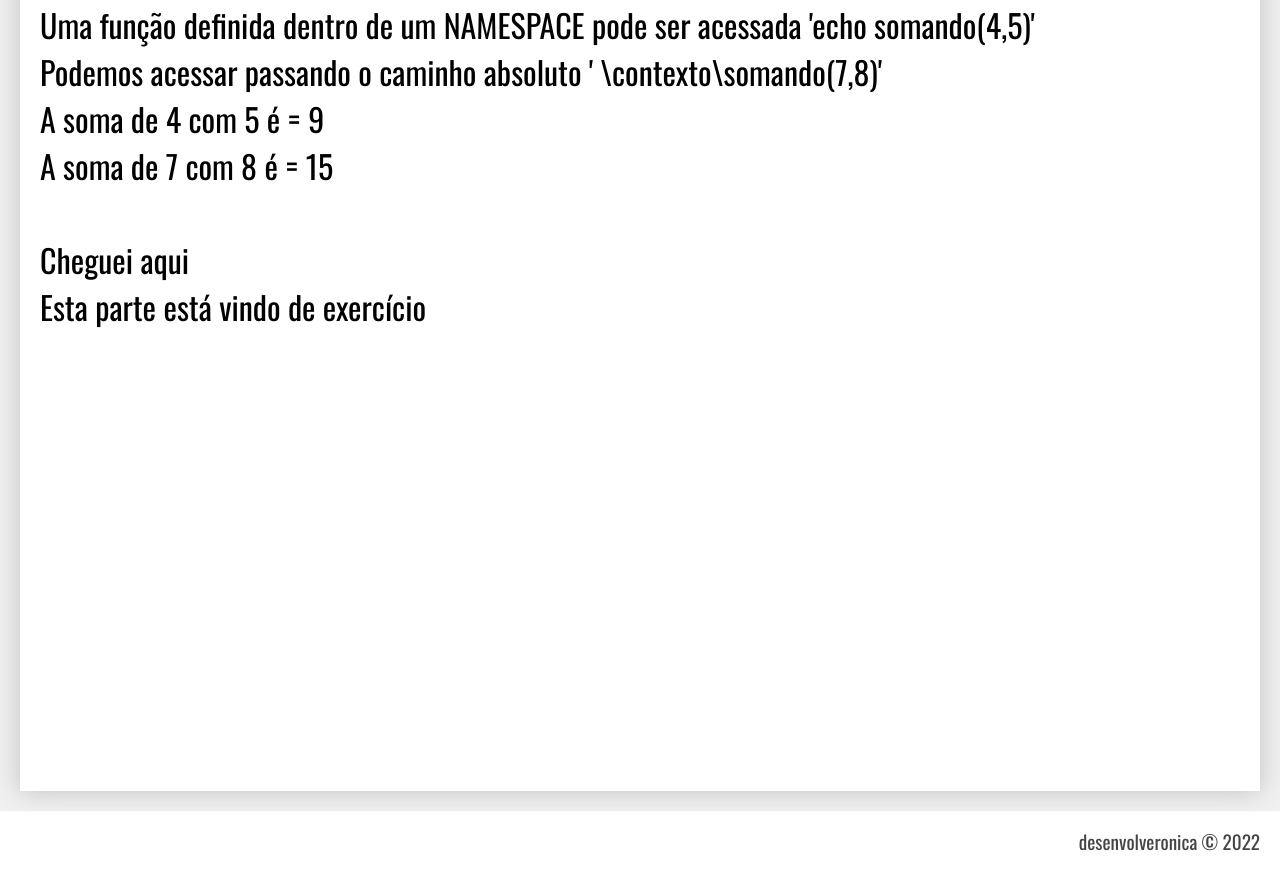
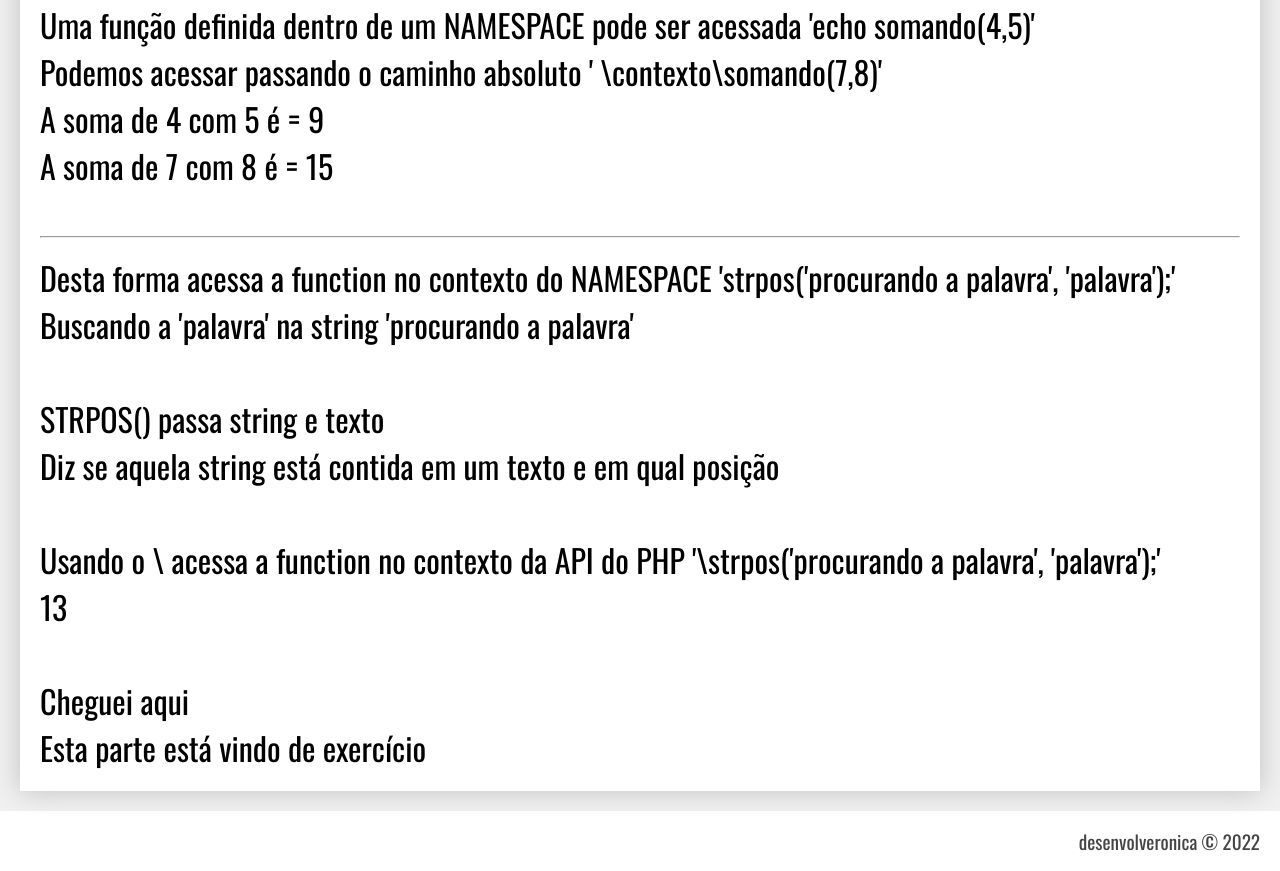
Before and after one commit to desenvolveronica/Exerc-cios-PHP, a PHP site: page /exercicio.php?dir=namespace&file=basico in a window 1280 px wide. Shown: the part 1663-2534 px from the top of the page. Run offline with PHP 8.4, Linux system fonts and the light colour scheme.

Commit message:
API do PHP com mesmo nome de função do namespace e como acessar

```diff
--- a/namespace/basico.php
+++ b/namespace/basico.php
@@ -21,7 +21,7 @@ echo "<ul>
 </ul>";
 define('contexto\constante2', 'Constante2');
 define('constante3', 'Constante3');
-// define(__NAMESPACE__.'\constante3', 789);
+// define(__namespace__.'\constante33', 789);
 
 echo constante1 . '<br>';
 
@@ -50,7 +50,6 @@ echo \outro_contexto\constante4 . '<br>';
 
 function somando($a, $b){
           $res = $a + $b ;
-          // echo 'A soma de ' . $a .' com ' . $b . ' é = '. $a + $b . '<br>';
           return "A soma de {$a} com {$b} é =  {$res}";
 }
 
@@ -59,4 +58,21 @@ echo "Podemos acessar passando o caminho absoluto ' \contexto\somando(7,8)' <br>
 echo somando(4,5);
 echo "<br>";
 echo \contexto\somando(7,8);
+echo "<br><br><hr>";
+
+
+function strpos($str, $texto){
+          echo "Buscando a '{$texto}' na string '{$str}' <br>";
+};
+
+echo "Desta forma acessa a function no contexto do NAMESPACE  'strpos('procurando a palavra', 'palavra');' <br>";
+echo strpos('procurando a palavra', 'palavra');
+echo "<br>";
+echo "STRPOS() passa string e texto <br>";
+echo "Diz se aquela string está contida em um texto e em qual posição <br>";
+echo "<br>";
+echo "Usando o \ acessa a function no contexto da API do PHP  '\strpos('procurando a palavra', 'palavra');' <br>";
+echo \strpos('procurando a palavra', 'palavra');
+
+
 echo "<br><br>Cheguei aqui";
```
